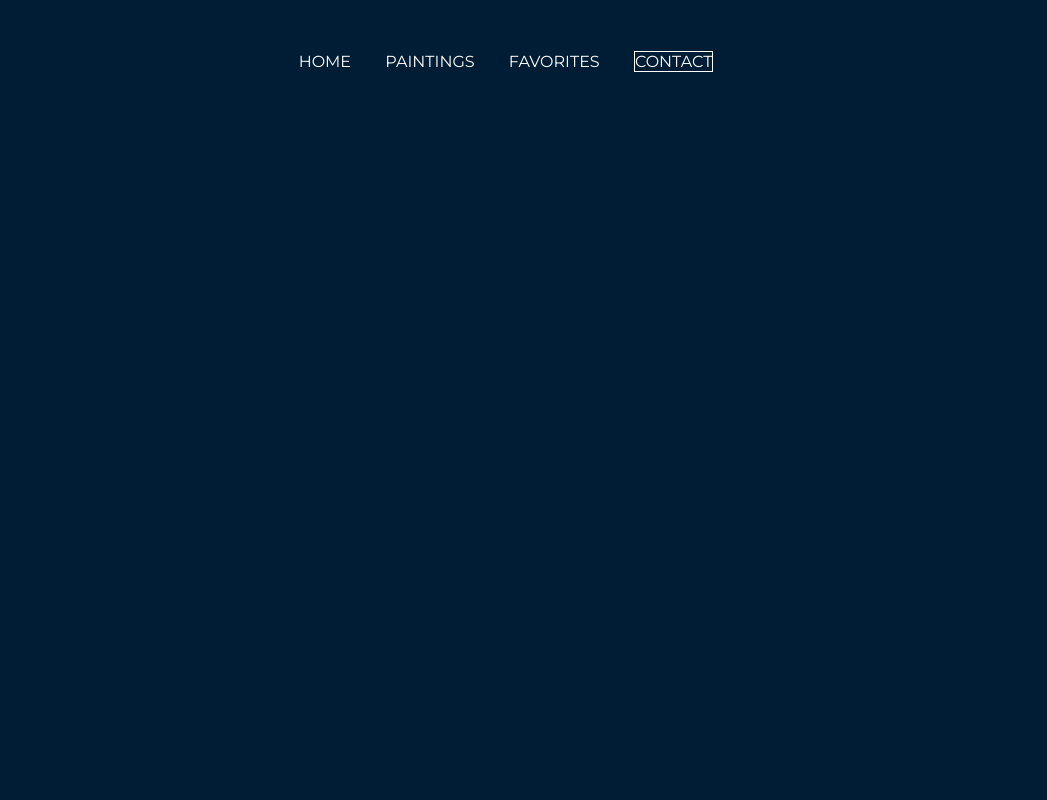
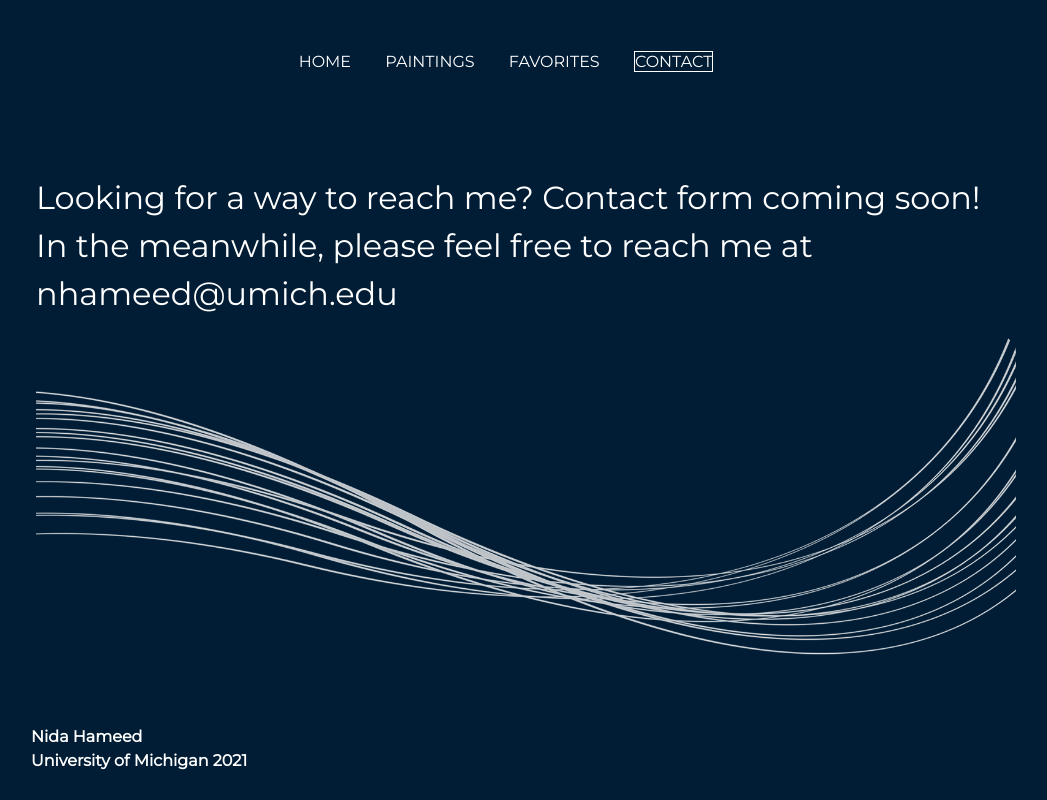
Before and after one commit to nidahameed/nidahameed.github.io, a plain HTML site: page contact.html in a window 1280 px wide. Shown: the whole page, without its empty margins (134-1181 px from the left). Drawn offline with Linux system fonts and the light colour scheme.

Commit message:
finished all pages except for home

```diff
--- a/contact.html
+++ b/contact.html
@@ -24,5 +24,20 @@
                 </ul>
             </nav>
         </header>
+        <div class="main">
+            <h1>Looking for a way to reach me? Contact form coming soon!</h1>
+            <h1>In the meanwhile, please feel free to reach me at nhameed@umich.edu</h1>
+            <img src="images/LineDrawing.png" alt="white lines curved" class="contact_img" >
+        </div>
+
+<section class="footer">
+        <footer>
+            <h4>Nida Hameed</h4>
+            <h4>University of Michigan 2021</h4>
+        </footer>
+    </section>
+
     </div>
+
+
 </body>
--- a/css/contact.css
+++ b/css/contact.css
@@ -38,6 +38,14 @@ body {
       border-spacing: 10px;
   }
 
+  footer {
+    width:max-content;
+    color: #ffffff;
+    font-family: 'Montserrat', sans-serif;
+    padding-top: 50px;
+    padding-bottom: 20px;
+    padding-left: 15px;
+  }
 
   ul {
     list-style: none;
--- a/css/favorites.css
+++ b/css/favorites.css
@@ -55,9 +55,13 @@ body {
     width: 100%;
     height: 300px;
     object-fit: cover;
-    background-color: #ffffff;
     border-radius: 10%;
 
+  }
+
+  .contact_img {
+      width: 100%;
+    height: auto;
   }
 
   img:hover {
--- a/css/painting.css
+++ b/css/painting.css
@@ -137,6 +137,15 @@ ul {
   flex-basis: calc(50% - 1em);
 }
 
+footer {
+  width:max-content;
+  color: #ffffff;
+  font-family: 'Montserrat', sans-serif;
+  padding-top: 50px;
+  padding-bottom: 20px;
+  padding-left: 15px;
+}
+
 /* Media Queries */
 @media (max-width: 850px) {
   header nav li {
```
Also changed, not shown: favorites.html (+27 -14 lines), painting.html (+7 -0 lines), images/LineDrawing.png (added).
